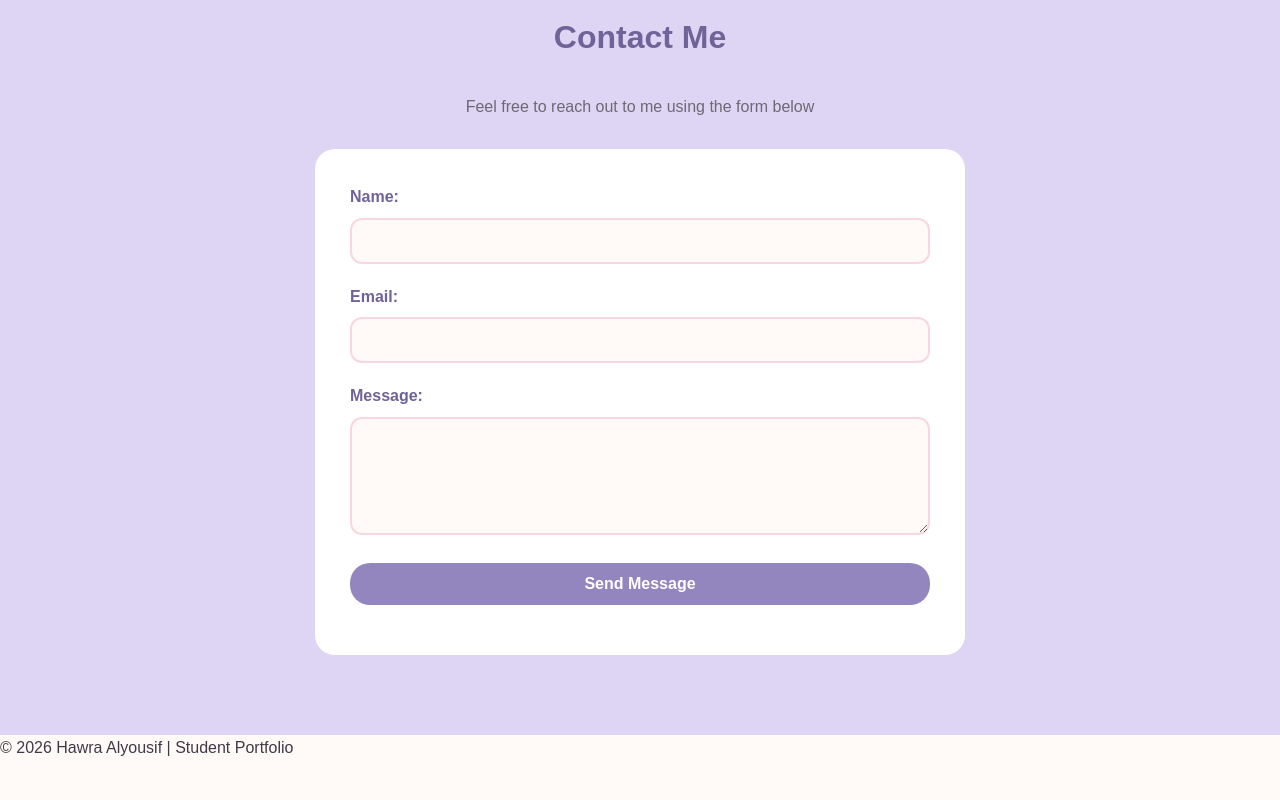
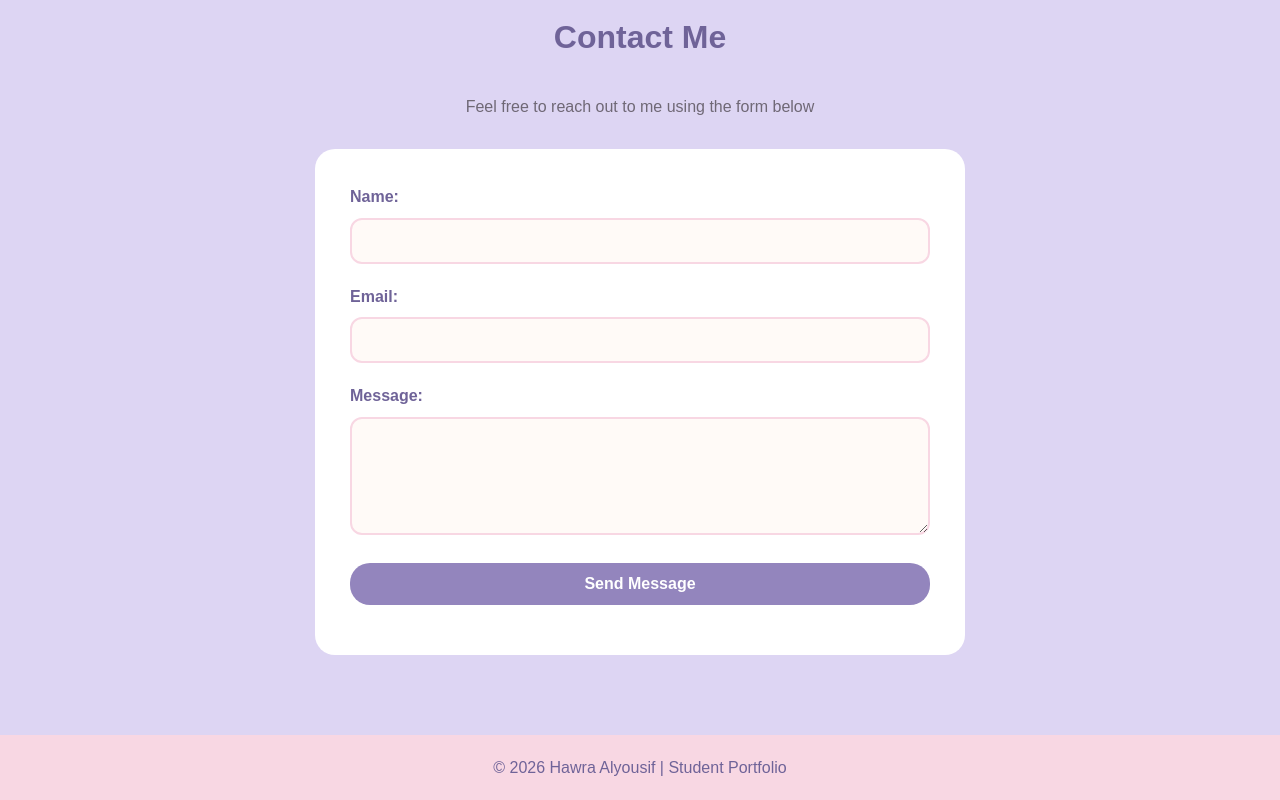
Before and after one commit to Hawraza/202362970-HawraAlyousif-assignment1, a plain HTML site: page index.html in a window 1280 px wide. Shown: the part 2296-3096 px from the top of the page. Before the commit the page ends 3056 px from the top, so only its background shows below. Drawn offline with Linux system fonts and the light colour scheme.

Commit message:
Add project documentation and styling

```diff
--- a/css/styles.css
+++ b/css/styles.css
@@ -378,6 +378,23 @@ font-weight: bold;
 }
 
 /* =========================
+Footer
+========================= */
+
+footer {
+background-color: var(--pink);
+color: var(--primary-dark);
+text-align: center;
+padding: 20px;
+font-weight: 500;
+}
+
+footer p {
+margin: 0;
+}
+
+
+/* =========================
 Responsive Design
 ========================= */
 
```
Also changed, not shown: 3 other files.
